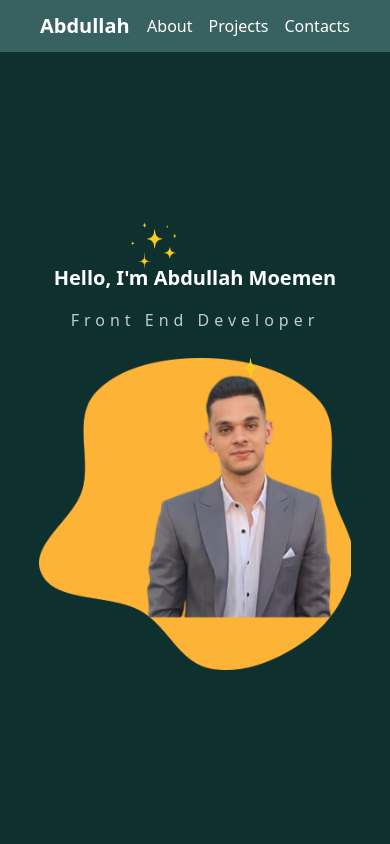
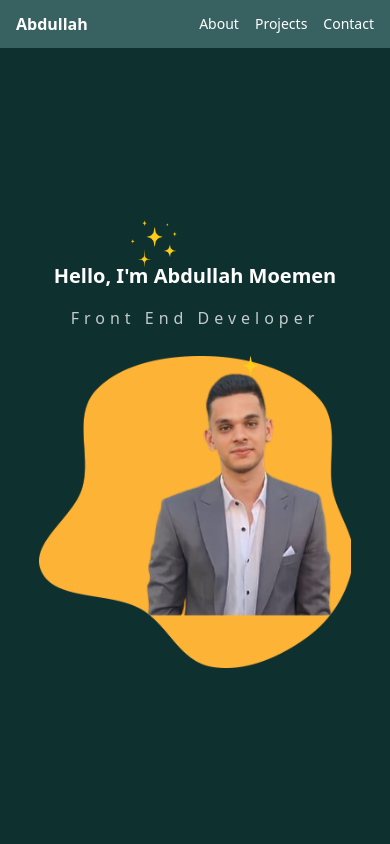
Before and after one commit to AbdullaNassar/My_Portofolio, a React (Vite) app: page / in a window 390 px wide. Shown: the top 844 px of the page. Built offline with nearby package versions, Linux system fonts and the light colour scheme; a web font is replaced by a local one.

Commit message:
update header

```diff
--- a/src/component/About.jsx
+++ b/src/component/About.jsx
@@ -6,7 +6,7 @@ import { IoBookOutline, IoGitCommitOutline } from "react-icons/io5";
 import Heading from "./Heading";
 function About() {
   return (
-    <div className="min-h-screen">
+    <div className="min-h-screen" id="about">
       <Heading>About me</Heading>
 
       <div className="mt-8 flex h-[100%] flex-col justify-center gap-12 px-10 md:px-20 lg:mt-12 lg:flex-row-reverse">
@@ -65,8 +65,8 @@ function About() {
             </div>
           </div>
 
-          <div className="grid-cols-edu mb-8 mt-20 grid gap-x-6 gap-y-4 text-white">
-            <span className="bg-primary2 rounded-lg px-4 py-3 text-yellow">
+          <div className="mb-8 mt-20 grid grid-cols-edu gap-x-6 gap-y-4 text-white">
+            <span className="rounded-lg bg-primary2 px-4 py-3 text-yellow">
               <IoBookOutline />
             </span>
             <h2 className="text-lg font-semibold capitalize md:text-3xl">
--- a/src/component/Contact.jsx
+++ b/src/component/Contact.jsx
@@ -6,7 +6,7 @@ import contact2 from "../images/contact2.png";
 
 function Contact() {
   return (
-    <div className="mt-24 min-h-screen">
+    <div className="mt-24 min-h-screen" id="contact">
       <Heading>Contact</Heading>
       <div className="mt-12 flex flex-col justify-center px-4 sm:items-center">
         <label className="mt-4 flex min-w-[30%] items-center border-b-2 border-neutral-500 pb-2 pl-2 font-semibold">
@@ -31,9 +31,9 @@ function Contact() {
 
       <div className=" mt-20 flex flex-col justify-center gap-16 px-4 sm:px-24 md:flex-row">
         <div className="flex flex-col">
-          <h2 className="text-3xl font-bold md:text-4xl">Got a Project in</h2>
-          <span className="text-3xl font-bold text-yellow md:text-4xl">
-            mind?
+          <h2 className="text-3xl font-bold md:text-4xl">Feel free to</h2>
+          <span className="mt-2 text-3xl font-bold text-yellow md:text-4xl">
+            Contact me
           </span>
           <img
             className="w-[50%] self-end"
@@ -48,7 +48,7 @@ function Contact() {
                 Your name
               </label>
               <input
-                className="bg-primaryLight min-h-10 rounded-md px-2 py-1 text-neutral-300 focus:ring-1 focus:ring-yellow focus:ring-offset-2"
+                className="bg-primaryLight min-h-10 rounded-md px-2 py-1 text-neutral-300 focus:outline-none focus:ring-1 focus:ring-yellow focus:ring-offset-2"
                 id="name"
                 placeholder="Name"
               />
@@ -58,7 +58,7 @@ function Contact() {
                 Your Email
               </label>
               <input
-                className="bg-primaryLight min-h-10 rounded-md px-2 py-1 text-neutral-300 focus:ring-1 focus:ring-yellow focus:ring-offset-2"
+                className="bg-primaryLight min-h-10 rounded-md px-2 py-1 text-neutral-300 focus:outline-none focus:ring-1 focus:ring-yellow focus:ring-offset-2"
                 id="email"
                 type="email"
                 placeholder="Email"
@@ -70,11 +70,11 @@ function Contact() {
               Your Message
             </label>
             <textarea
-              className="bg-primaryLight min-h-28  flex-grow rounded-md px-2 py-1 text-neutral-300 focus:ring-1 focus:ring-yellow focus:ring-offset-2"
+              className="bg-primaryLight min-h-28 flex-grow  rounded-md px-2 py-1 text-neutral-300 focus:outline-none focus:ring-1 focus:ring-yellow focus:ring-offset-2"
               placeholder="Message"
             />
           </div>
-          <button className="mb-8 mt-4 self-start rounded-full bg-yellow px-4 py-2 font-semibold">
+          <button className="mb-8 mt-4 self-start rounded-full bg-yellow px-4 py-2 font-bold">
             Send Message
           </button>
         </form>
--- a/src/component/Header.jsx
+++ b/src/component/Header.jsx
@@ -1,16 +1,18 @@
 function Header() {
   return (
-    <div className="text-white flex items-center justify-between bg-secondary px-10 py-3 md:px-20">
-      <h2 className="text-xl font-semibold ">Abdullah </h2>
-      <ul className="flex gap-4 md:gap-8">
-        <li>
-          <a href="#">About</a>
+    <div className="flex items-center justify-between bg-secondary px-4 py-3 text-white sm:px-10 md:px-20">
+      <h2 className="text-md font-semibold sm:text-xl md:text-2xl ">
+        Abdullah{" "}
+      </h2>
+      <ul className="flex gap-4 text-sm font-medium transition-all sm:text-lg  md:gap-8">
+        <li className="hover:text-yellowlight">
+          <a href="#about">About</a>
         </li>
-        <li>
-          <a href="#">Projects</a>
+        <li className="hover:text-yellowlight">
+          <a href="#projects">Projects</a>
         </li>
-        <li>
-          <a href="#">Contacts</a>
+        <li className="hover:text-yellowlight">
+          <a href="#contact">Contact</a>
         </li>
       </ul>
     </div>
--- a/src/component/Heading.jsx
+++ b/src/component/Heading.jsx
@@ -1,6 +1,6 @@
 function Heading({ children }) {
   return (
-    <h1 className="relative mx-auto mt-8 w-fit border-b-2 border-b-yellow text-center  font-bold uppercase tracking-[5px] opacity-70 md:text-4xl">
+    <h1 className="relative mx-auto mt-8 w-fit border-b-2 border-b-yellow text-center  font-bold uppercase tracking-[8px] opacity-70 md:text-4xl">
       <span className="block pb-2 ">{children}</span>
       <div className=" absolute left-[50%] top-[44px] h-[10px] w-[10px] translate-x-[-50%] rounded-[50%] bg-yellow"></div>
       {/* <hr className="text-yellow" /> */}
--- a/src/component/Projects.jsx
+++ b/src/component/Projects.jsx
@@ -109,7 +109,7 @@ const projectsList = [
 ];
 function Projects() {
   return (
-    <div className="min-h-screen">
+    <div className="min-h-screen" id="projects">
       <Heading>Projects</Heading>
       <div className="mt-20 grid grid-cols-project gap-y-8">
         {projectsList.map((project) => (
--- a/src/index.css
+++ b/src/index.css
@@ -5,3 +5,7 @@
   background-image: url("images/screen1.png");
   background-size: cover;
 } */
+
+html {
+  scroll-behavior: smooth;
+}
```
